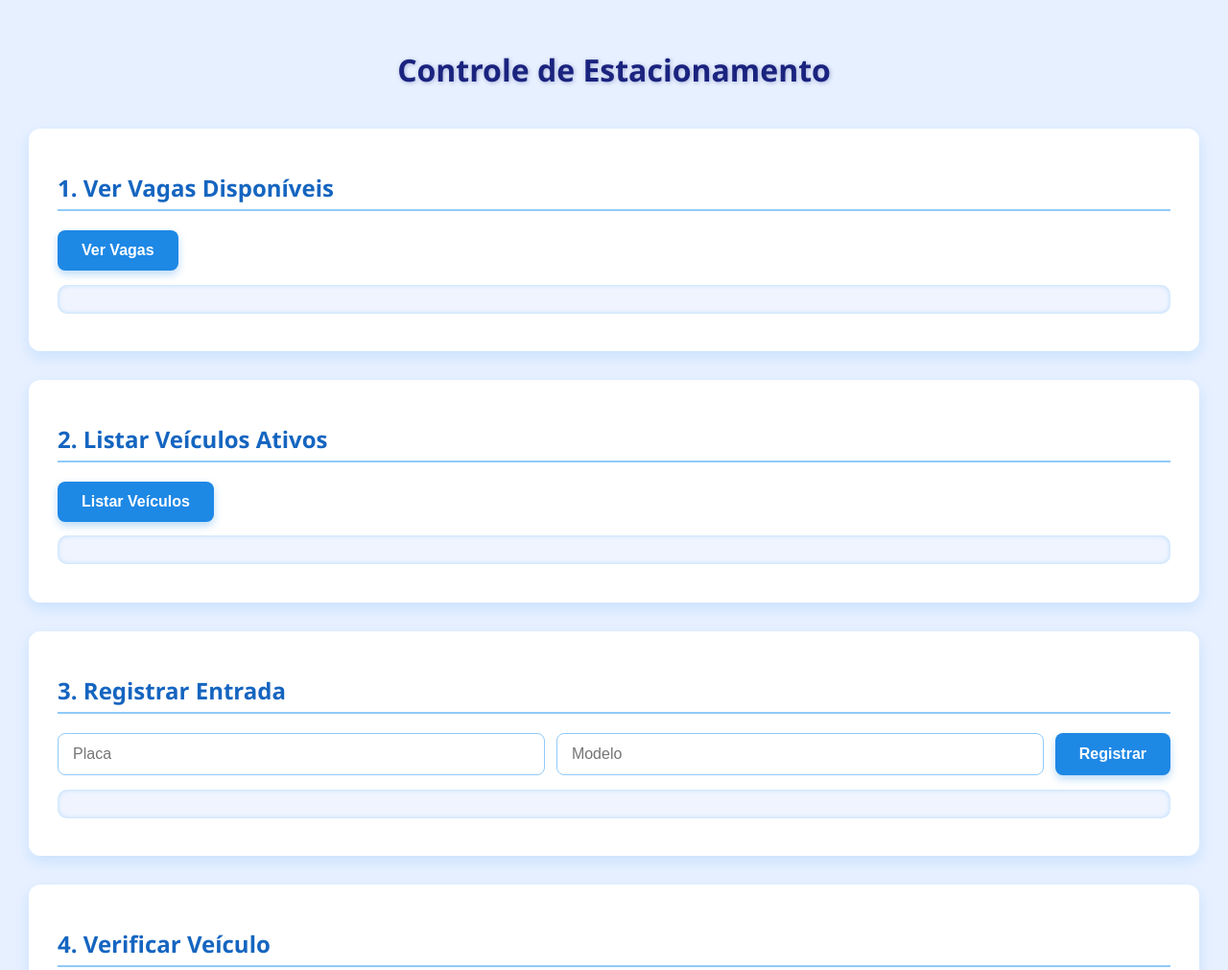
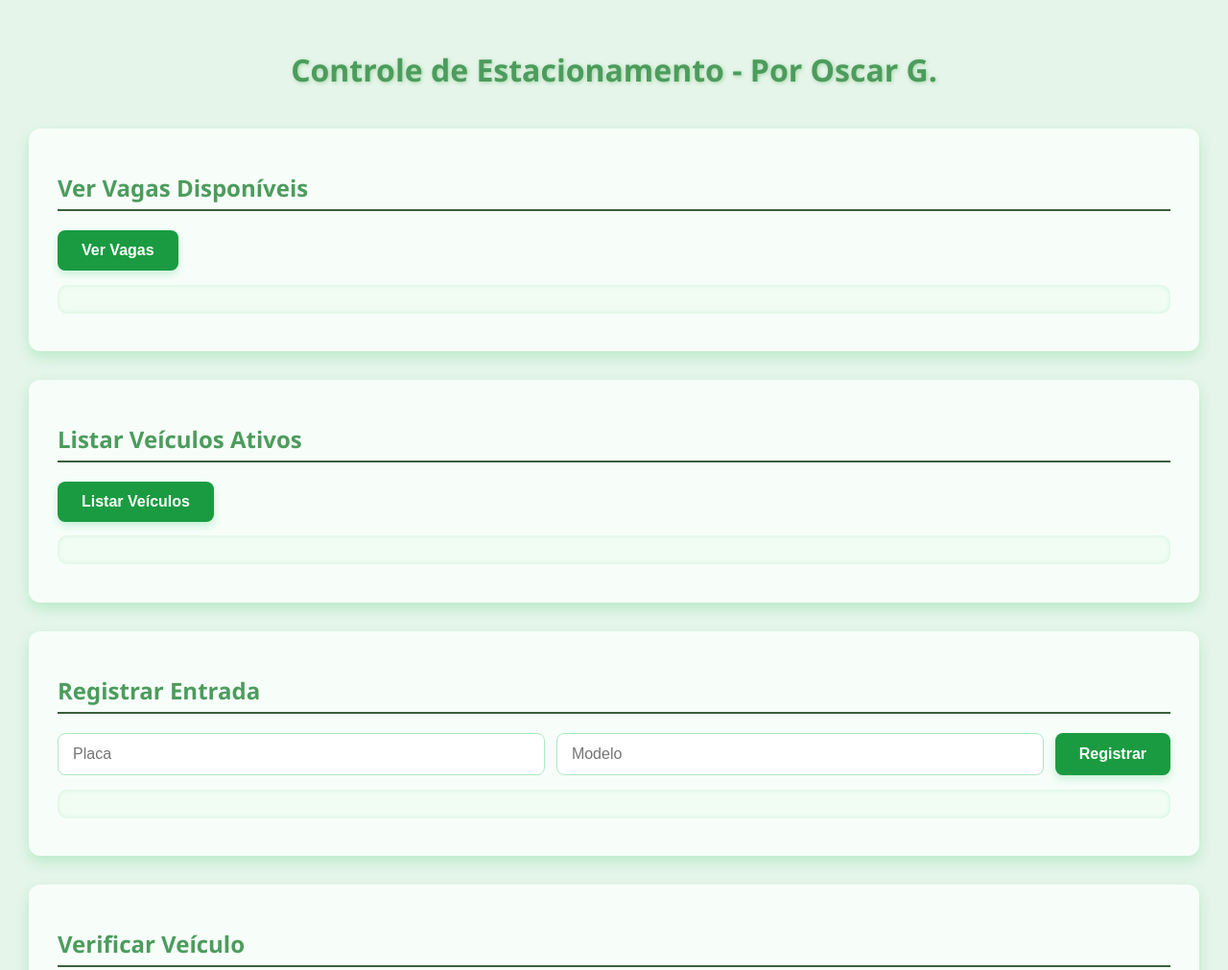
Before and after one commit to oscargrs/33476-AAPIE, a plain HTML site: page index.html in a window 1280 px wide. Shown: the top 1011 px of the page at 96% size. Drawn offline with Linux system fonts and the light colour scheme.

Commit message:
Alterações na cor e na organização das pastas

```diff
--- /dev/null
+++ b/css/style.css
@@ -0,0 +1,108 @@
+* {
+  box-sizing: border-box;
+}
+
+body {
+  font-family: 'Segoe UI', Tahoma, Geneva, Verdana, sans-serif;
+  background: #e6f5ea; /* chá verde claro */
+  margin: 0;
+  padding: 30px;
+  color: #3b5f3c; /* verde folha seca */
+  min-height: 100vh;
+}
+
+h1 {
+  text-align: center;
+  margin-bottom: 40px;
+  font-weight: 700;
+  color: #4c9c5d; /* verde musgo vivo */
+  text-shadow: 1px 1px 4px #a4d4a6; /* verde floresta claro */
+}
+
+section {
+  background: #f7fef9; /* branco esverdeado */
+  border-radius: 12px;
+  padding: 25px 30px;
+  margin-bottom: 30px;
+  box-shadow: 0 6px 15px #b8eac8; /* verde menta leve */
+  transition: box-shadow 0.3s ease;
+}
+
+section:hover {
+  box-shadow: 0 10px 25px #b8eac8; /* mesma sombra com mais intensidade */
+}
+
+h2 {
+  margin-bottom: 20px;
+  font-weight: 600;
+  color: #4c9c5d; /* verde musgo vivo */
+  border-bottom: 2px solid #3b5f3c; /* verde folha seca */
+  padding-bottom: 6px;
+}
+
+.input-group {
+  display: flex;
+  gap: 12px;
+  flex-wrap: wrap;
+  margin-bottom: 15px;
+}
+
+input {
+  flex: 1;
+  padding: 12px 15px;
+  border-radius: 8px;
+  border: 1.8px solid #aee8c3; /* verde-claro pastel */
+  font-size: 1rem;
+  transition: border-color 0.3s ease;
+}
+
+input:focus {
+  outline: none;
+  border-color: #7fd9a8; /* verde limão suave */
+  box-shadow: 0 0 8px #aee8c388;
+}
+
+button {
+  padding: 12px 25px;
+  border-radius: 8px;
+  border: none;
+  background: #1a9b41; /* verde erva-doce */
+  color: white;
+  font-size: 1rem;
+  font-weight: 600;
+  cursor: pointer;
+  transition: background-color 0.3s ease;
+  flex-shrink: 0;
+  box-shadow: 0 4px 8px rgba(127, 217, 168, 0.4);
+}
+
+button:hover {
+  background: #3fa066; /* verde mais intenso */
+  box-shadow: 0 6px 12px rgba(63, 160, 102, 0.5);
+}
+
+pre {
+  background: #f1fdf3; /* verde névoa leve */
+  padding: 15px 20px;
+  border-radius: 10px;
+  overflow-y: auto;
+  font-size: 0.9rem;
+  color: #425b45; /* verde oliva suave */
+  box-shadow: inset 0 0 5px #aee8c388;
+  white-space: pre-wrap;
+  word-wrap: break-word;
+}
+
+.input-group.single {
+  max-width: 400px;
+}
+
+@media (max-width: 600px) {
+  .input-group {
+    flex-direction: column;
+  }
+
+  button {
+    width: 100%;
+  }
+}
--- a/index.html
+++ b/index.html
@@ -3,26 +3,26 @@
 <head>
   <meta charset="UTF-8" />
   <title>Estacionamento API</title>
-  <link rel="stylesheet" href="style.css"/>
+  <link rel="stylesheet" href="/css/style.css"/>
 
 </head>
 <body>
-  <h1>Controle de Estacionamento</h1>
+  <h1>Controle de Estacionamento - Por Oscar G.</h1>
 
   <section>
-    <h2>1. Ver Vagas Disponíveis</h2>
+    <h2>Ver Vagas Disponíveis</h2>
     <button onclick="verSlots()">Ver Vagas</button>
     <pre id="slots"></pre>
   </section>
 
   <section>
-    <h2>2. Listar Veículos Ativos</h2>
+    <h2>Listar Veículos Ativos</h2>
     <button onclick="listarAtivos()">Listar Veículos</button>
     <pre id="ativos"></pre>
   </section>
 
   <section>
-    <h2>3. Registrar Entrada</h2>
+    <h2>Registrar Entrada</h2>
     <div class="input-group">
       <input id="entradaPlaca" placeholder="Placa" />
       <input id="entradaModelo" placeholder="Modelo" />
@@ -32,7 +32,7 @@
   </section>
 
   <section>
-    <h2>4. Verificar Veículo</h2>
+    <h2>Verificar Veículo</h2>
     <div class="input-group single">
       <input id="checkPlaca" placeholder="Placa" />
       <button onclick="checkVeiculo()">Verificar</button>
@@ -41,7 +41,7 @@
   </section>
 
   <section>
-    <h2>5. Registrar Saída</h2>
+    <h2>Registrar Saída</h2>
     <div class="input-group single">
       <input id="saidaPlaca" placeholder="Placa" />
       <button onclick="registrarSaida()">Registrar Saída</button>
@@ -50,7 +50,7 @@
   </section>
 
   <section>
-    <h2>6. Cancelar Registro</h2>
+    <h2>Cancelar Registro</h2>
     <div class="input-group single">
       <input id="cancelarPlaca" placeholder="Placa" />
       <button onclick="cancelarRegistro()">Cancelar</button>
@@ -59,7 +59,7 @@
   </section>
 
   <section>
-    <h2>7. Ver Tempo de Permanência</h2>
+    <h2>Ver Tempo de Permanência</h2>
     <div class="input-group single">
       <input id="tempoPlaca" placeholder="Placa" />
       <button onclick="verTempo()">Ver Tempo</button>
@@ -68,7 +68,7 @@
   </section>
 
   <section>
-    <h2>8. Atualizar Dados do Veículo</h2>
+    <h2>Atualizar Dados do Veículo</h2>
     <div class="input-group">
       <input id="updatePlaca" placeholder="Placa Atual" />
       <input id="novaPlaca" placeholder="Nova Placa" />
@@ -78,12 +78,12 @@
   </section>
 
   <section>
-    <h2>9. Gerar Relatório Diário</h2>
+    <h2>Gerar Relatório Diário</h2>
     <button onclick="gerarRelatorio()">Gerar</button>
     <pre id="relatorio"></pre>
   </section>
 
-  <script src="script.js"></script>
+  <script src="/js/script.js"></script>
 
 </body>
 </html>
--- a/style.css
+++ /dev/null
@@ -1,110 +0,0 @@
-    * {
-      box-sizing: border-box;
-    }
-
-    body {
-      font-family: 'Segoe UI', Tahoma, Geneva, Verdana, sans-serif;
-      background: #e7f0ff;
-      margin: 0;
-      padding: 30px;
-      color: #2c3e50;
-      min-height: 100vh;
-    }
-
-    h1 {
-      text-align: center;
-      margin-bottom: 40px;
-      font-weight: 700;
-      color: #1a237e;
-      text-shadow: 1px 1px 4px rgba(26, 35, 126, 0.3);
-    }
-
-    section {
-      background: #fff;
-      border-radius: 12px;
-      padding: 25px 30px;
-      margin-bottom: 30px;
-      box-shadow: 0 6px 15px rgba(33, 150, 243, 0.15);
-      transition: box-shadow 0.3s ease;
-    }
-
-    section:hover {
-      box-shadow: 0 10px 25px rgba(33, 150, 243, 0.3);
-    }
-
-    h2 {
-      margin-bottom: 20px;
-      font-weight: 600;
-      color: #1565c0;
-      border-bottom: 2px solid #90caf9;
-      padding-bottom: 6px;
-    }
-
-    /* Layout inputs e botão lado a lado */
-    .input-group {
-      display: flex;
-      gap: 12px;
-      flex-wrap: wrap;
-      margin-bottom: 15px;
-    }
-
-    input {
-      flex: 1;
-      padding: 12px 15px;
-      border-radius: 8px;
-      border: 1.8px solid #90caf9;
-      font-size: 1rem;
-      transition: border-color 0.3s ease;
-    }
-
-    input:focus {
-      outline: none;
-      border-color: #1e88e5;
-      box-shadow: 0 0 8px #90caf9aa;
-    }
-
-    button {
-      padding: 12px 25px;
-      border-radius: 8px;
-      border: none;
-      background: #1e88e5;
-      color: white;
-      font-size: 1rem;
-      font-weight: 600;
-      cursor: pointer;
-      transition: background-color 0.3s ease;
-      flex-shrink: 0;
-      box-shadow: 0 4px 8px rgba(30, 136, 229, 0.3);
-    }
-
-    button:hover {
-      background: #1565c0;
-      box-shadow: 0 6px 12px rgba(21, 101, 192, 0.5);
-    }
-
-    pre {
-      background: #f0f4ff;
-      padding: 15px 20px;
-      border-radius: 10px;
-      overflow-y: auto;
-      font-size: 0.9rem;
-      color: #263238;
-      box-shadow: inset 0 0 5px #90caf9aa;
-      white-space: pre-wrap;
-      word-wrap: break-word;
-    }
-
-    /* Para inputs únicos com botão na mesma linha */
-    .input-group.single {
-      max-width: 400px;
-    }
-
-    /* Responsividade simples */
-    @media (max-width: 600px) {
-      .input-group {
-        flex-direction: column;
-      }
-      button {
-        width: 100%;
-      }
-    }
```
Also changed, not shown: js/script.js (renamed from script.js).
